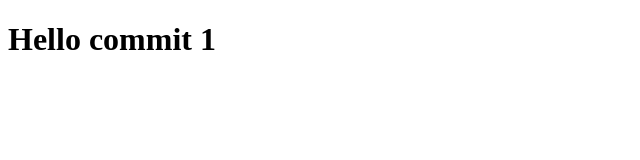
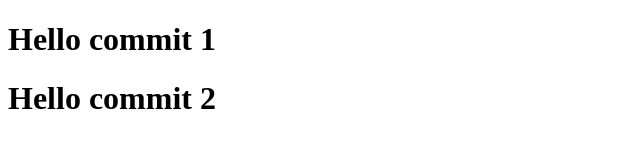
Before and after one commit to sdev97/testGithub, a plain HTML site: page index.html in a window 1280 px wide. Shown: the whole page, without its empty margins (0-640 px from the left). Drawn offline with Linux system fonts and the light colour scheme.

Commit message:
git commit 2

```diff
--- a/index.html
+++ b/index.html
@@ -5,5 +5,6 @@
 </head>
 <body>
 	<h1>Hello commit 1</h1>
+	<h1>Hello commit 2</h1>
 </body>
 </html>
```
